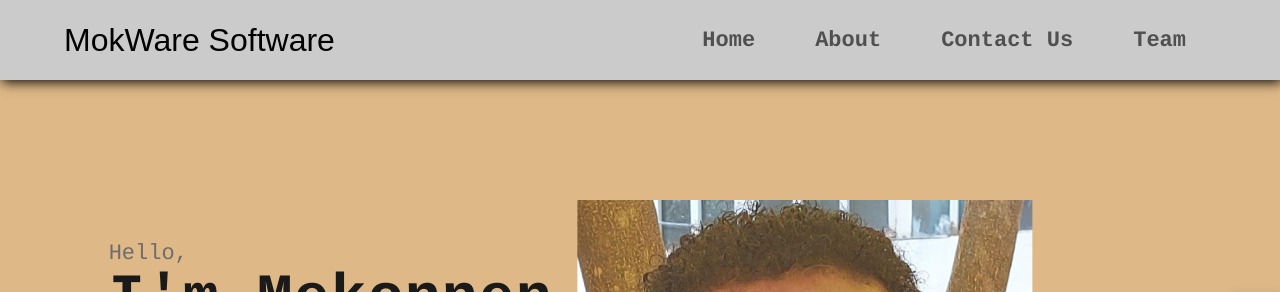
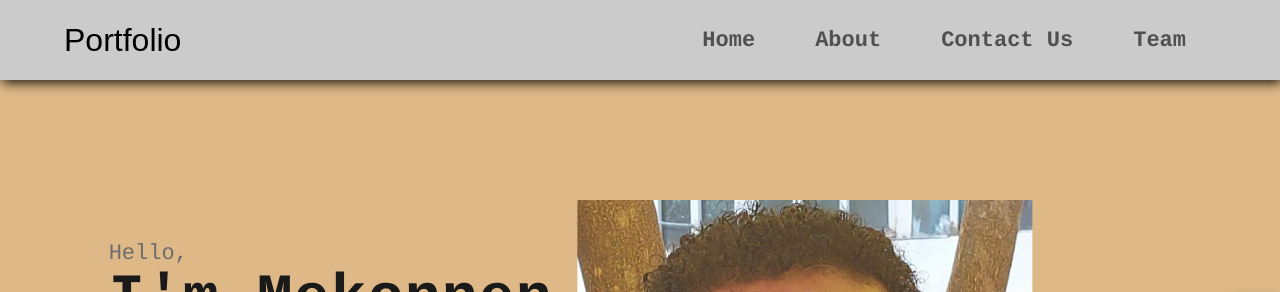
Before and after one commit to mekonnenmesfin/github.io-newportfolio, a plain HTML site: page index.html in a window 1280 px wide. Shown: the top 292 px of the page. Drawn offline with Linux system fonts and the light colour scheme.

Commit message:
Update index.html

```diff
--- a/index.html
+++ b/index.html
@@ -11,7 +11,7 @@
     <!-- navigation -->
       <nav>
         <!--logo -->
-      <a href="#" class="logo"><img src="">MokWare Software </a>
+      <a href="#" class="logo"><img src="">Portfolio </a>
       <!-- menu -->
       <ul>
       <li class="active"><a href="#">Home</a></li>
```
